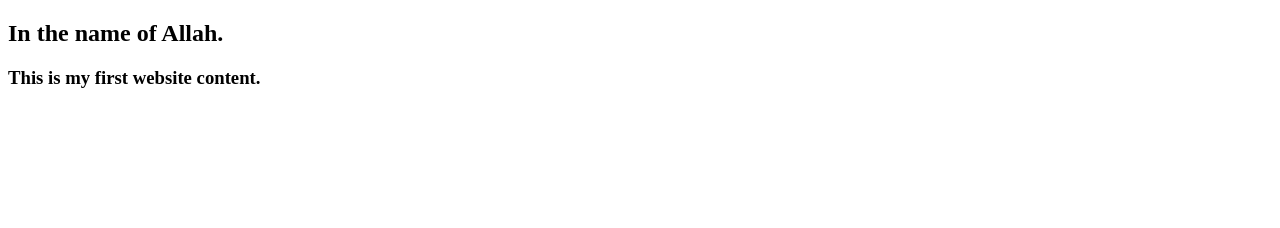
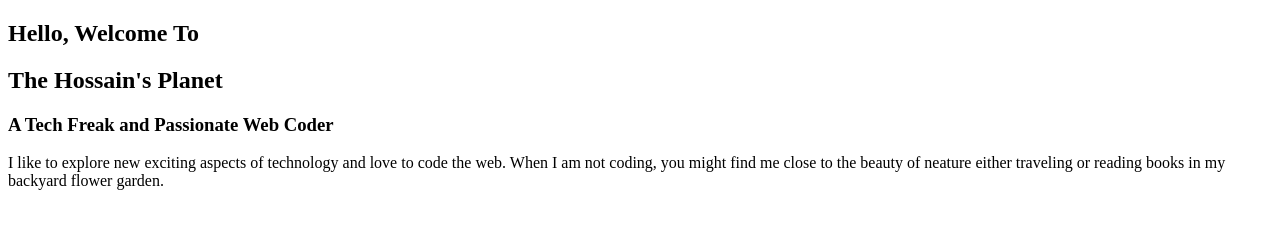
Before and after one commit to Hossain-Bin-Ishak/my-first-website, a plain HTML site: page index.html in a window 1280 px wide. Drawn offline with Linux system fonts and the light colour scheme.

Commit message:
complete coding

```diff
--- a/index.html
+++ b/index.html
@@ -3,10 +3,17 @@
 <head>
     <meta charset="UTF-8">
     <meta name="viewport" content="width=device-width, initial-scale=1.0">
-    <title>My First Website</title>
+    <title>My Portfolio</title>
 </head>
 <body>
-    <h2>In the name of Allah.</h2>
-    <h3>This is my first website content.</h3>
+    <Section class="header-area">
+        <div class="half width">
+            <h1>Hello, Welcome To</h1>
+            <h2>The Hossain's Planet</h2>
+            <h3>A Tech Freak and Passionate Web Coder</h3>
+            <p>I like to explore new exciting aspects of technology and love to code the web. When I am not coding, you might find me close to the beauty of neature either traveling or reading books in my backyard flower garden.</p>
+        </div>
+        <div classs="half width"></div>
+    </Section>
 </body>
 </html>
```
Also changed, not shown: images/dream-bg.png (added), images/exp-bg.png (added), images/jhankar.png (added), images/jhankar2.png (added), images/my-bg.png (added), images/my-bg2.png (added), images/top-banner.png (added), style.css (added).
